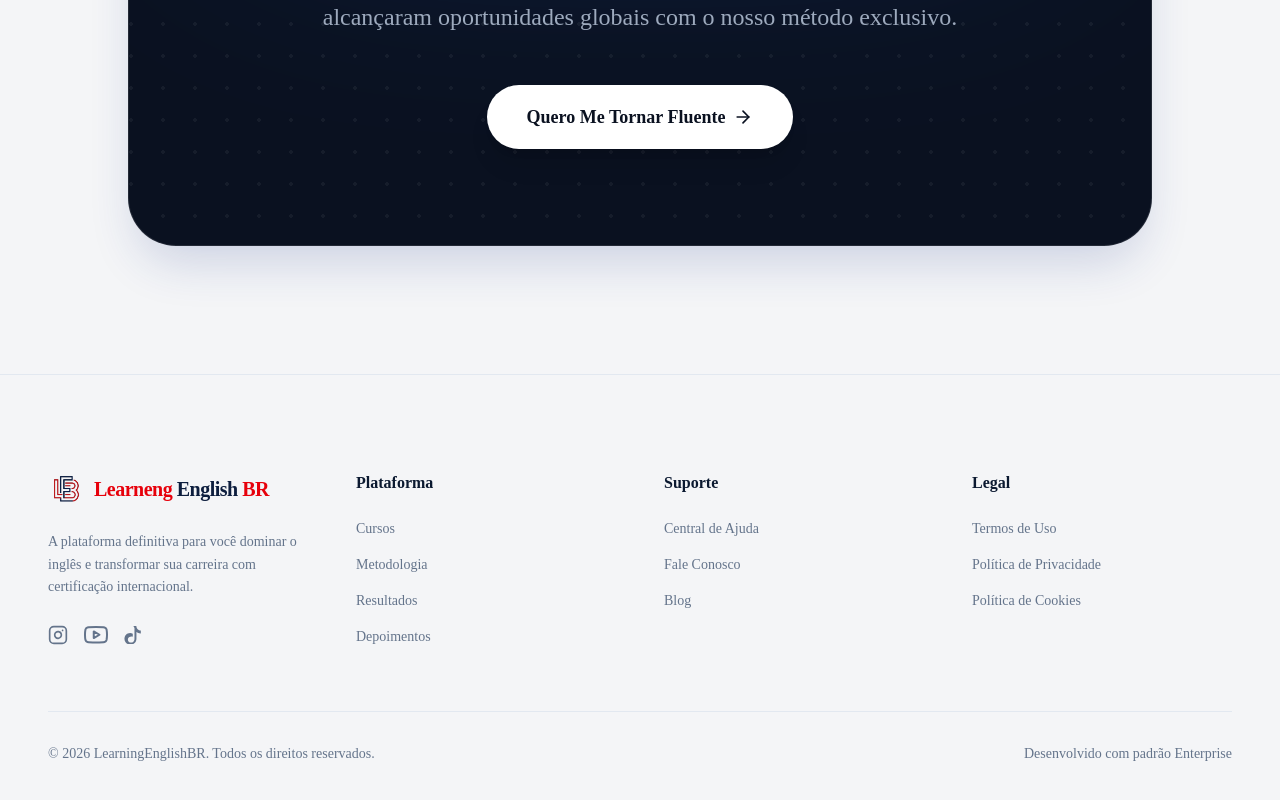
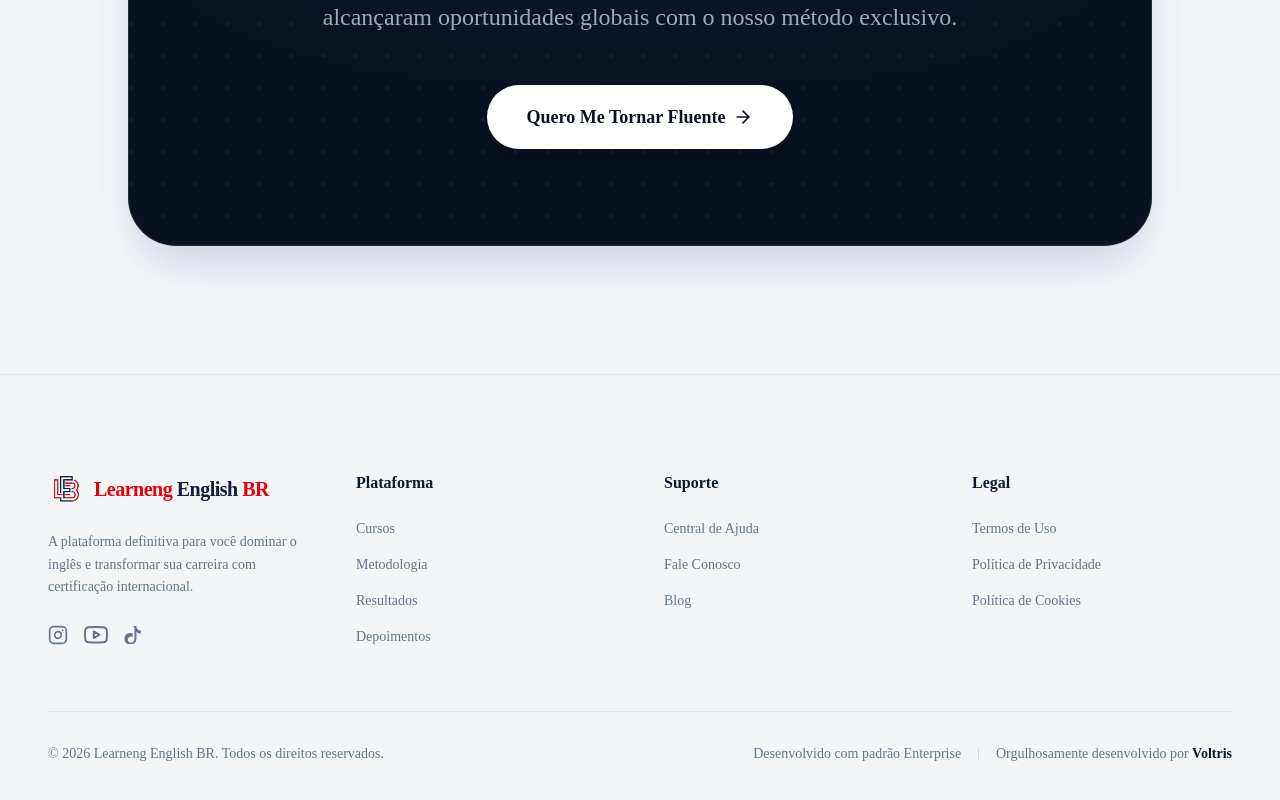
Before and after one commit to LearnEnglishBr/learnengenglishbr, a Next.js app: page / in a window 1280 px wide. Shown: the part 5890-6690 px from the top of the page. Built offline with nearby package versions, Linux system fonts and the light colour scheme; no server answers; the database is empty.

Commit message:
Add Voltris creator credit and link in footer

```diff
--- a/components/landing/Footer.tsx
+++ b/components/landing/Footer.tsx
@@ -67,9 +67,21 @@ export function Footer() {
         </div>
 
         <div className="pt-8 border-t border-border flex flex-col md:flex-row items-center justify-between gap-4 text-sm text-muted-foreground">
-          <p>© {new Date().getFullYear()} LearningEnglishBR. Todos os direitos reservados.</p>
-          <div className="flex items-center gap-2">
-             Desenvolvido com padrão Enterprise
+          <p>© {new Date().getFullYear()} Learneng English BR. Todos os direitos reservados.</p>
+          <div className="flex flex-col sm:flex-row sm:items-center gap-2 sm:gap-4 text-xs sm:text-sm">
+            <span>Desenvolvido com padrão Enterprise</span>
+            <span className="hidden sm:inline text-muted-foreground/30">|</span>
+            <span>
+              Orgulhosamente desenvolvido por{' '}
+              <a
+                href="https://www.voltris.com.br"
+                target="_blank"
+                rel="noopener noreferrer"
+                className="font-semibold text-foreground hover:text-primary transition-colors duration-200"
+              >
+                Voltris
+              </a>
+            </span>
           </div>
         </div>
       </div>
```
